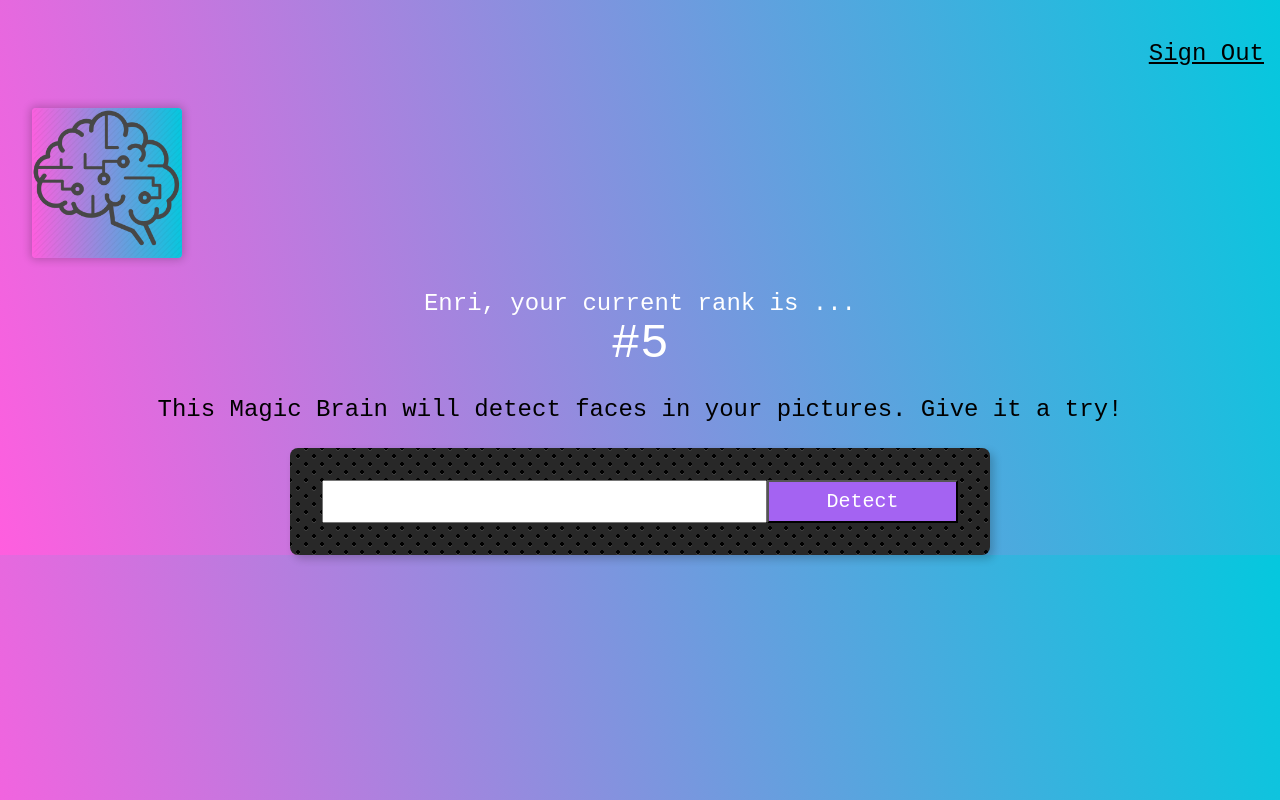
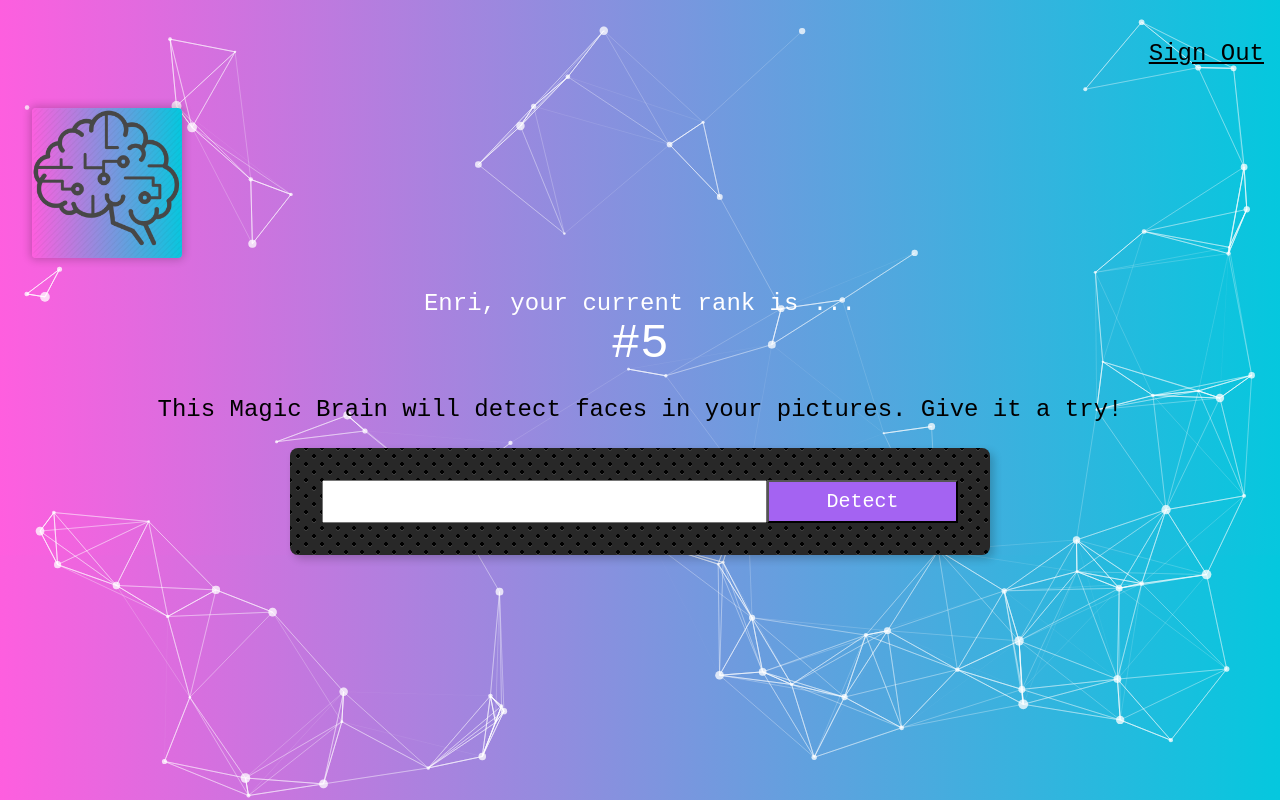
Before and after one commit to Ekoorits/facerecbrain, a React (Create React App) app: page / in a window 1280 px wide. Built offline with nearby package versions, Linux system fonts and the light colour scheme; the HTML template or start-up script is replaced by a standard one.

Commit message:
Added particles effect

```diff
--- a/package.json
+++ b/package.json
@@ -10,6 +10,7 @@
     "react-dom": "^17.0.2",
     "react-parallax-tilt": "^1.5.90",
     "react-scripts": "5.0.0",
+    "react-tsparticles": "^1.40.1",
     "tachyons": "^4.12.0",
     "web-vitals": "^2.1.4"
   },
--- a/src/App.css
+++ b/src/App.css
@@ -7,37 +7,11 @@
   justify-content: center;
 }
 
-.App-logo {
-  height: 40vmin;
-  pointer-events: none;
+.particles {
+  position: fixed;
+  top: 0;
+  right: 0;
+  bottom: 0;
+  left: 0;
+  z-index: -1;
 }
-
-@media (prefers-reduced-motion: no-preference) {
-  .App-logo {
-    animation: App-logo-spin infinite 20s linear;
-  }
-}
-
-.App-header {
-  background-color: #282c34;
-  min-height: 100vh;
-  display: flex;
-  flex-direction: column;
-  align-items: center;
-  justify-content: center;
-  font-size: calc(10px + 2vmin);
-  color: white;
-}
-
-.App-link {
-  color: #61dafb;
-}
-
-@keyframes App-logo-spin {
-  from {
-    transform: rotate(0deg);
-  }
-  to {
-    transform: rotate(360deg);
-  }
-}
--- a/src/App.js
+++ b/src/App.js
@@ -3,10 +3,89 @@
 import Logo from './Components/Logo/Logo';
 import Rank from './Components/Rank/Rank'
 import ImageLinkForm from './Components/ImageLinkForm/ImageLinkForm';
+import Particles from 'react-tsparticles';
 import './App.css';
 
+const particlesOptions = {
+    background: {
+      color: {
+        value: "transparent",
+      },
+    },
+    fpsLimit: 120,
+    interactivity: {
+      events: {
+        onClick: {
+          enable: true,
+          mode: "push",
+        },
+        onHover: {
+          enable: true,
+          mode: "bubble",
+        },
+        resize: true,
+      },
+      modes: {
+        bubble: {
+          distance: 400,
+          duration: 2,
+          opacity: 0.8,
+          size: 40,
+        },
+        push: {
+          quantity: 4,
+        },
+        repulse: {
+          distance: 200,
+          duration: 0.4,
+        },
+      },
+    },
+    particles: {
+      color: {
+        value: "#ffffff",
+      },
+      links: {
+        color: "#ffffff",
+        distance: 150,
+        enable: true,
+        opacity: 0.5,
+        width: 1,
+      },
+      collisions: {
+        enable: true,
+      },
+      move: {
+        direction: "none",
+        enable: true,
+        outMode: "bounce",
+        random: false,
+        speed: 1,
+        straight: false,
+      },
+      number: {
+        density: {
+          enable: true,
+          area: 800,
+        },
+        value: 80,
+      },
+      opacity: {
+        value: 0.5,
+      },
+      shape: {
+        type: "circle",
+      },
+      size: {
+        random: true,
+        value: 5,
+      },
+    },
+    detectRetina: true,
+  }
 
-function App() {
+class App extends Component {
+  render() {
   return (
     <div className="App">
         <Navigation />
@@ -15,8 +94,13 @@
         <ImageLinkForm />
         {/*
         <FaceRecognition />*/}
+        <Particles className='particles'
+        id="tsparticles"
+        options={particlesOptions}/>
+
     </div>
   );
 }
+}
 
 export default App;
--- a/src/index.css
+++ b/src/index.css
@@ -2,7 +2,7 @@
   margin: 0;
   padding: 0;
   font-family: 'Courier New', Courier, monospace;
-  background: linear-gradient(76deg, #FF5EDF 0%, #04C8DE 100%);
+  background: linear-gradient(89deg, #FF5EDF 0%, #04C8DE 100%);
 }
 
 button {
```
Also changed, not shown: 1 other file (tests, documents, lock files or other folders). Lines whose indentation alone changed are shown as unchanged.
